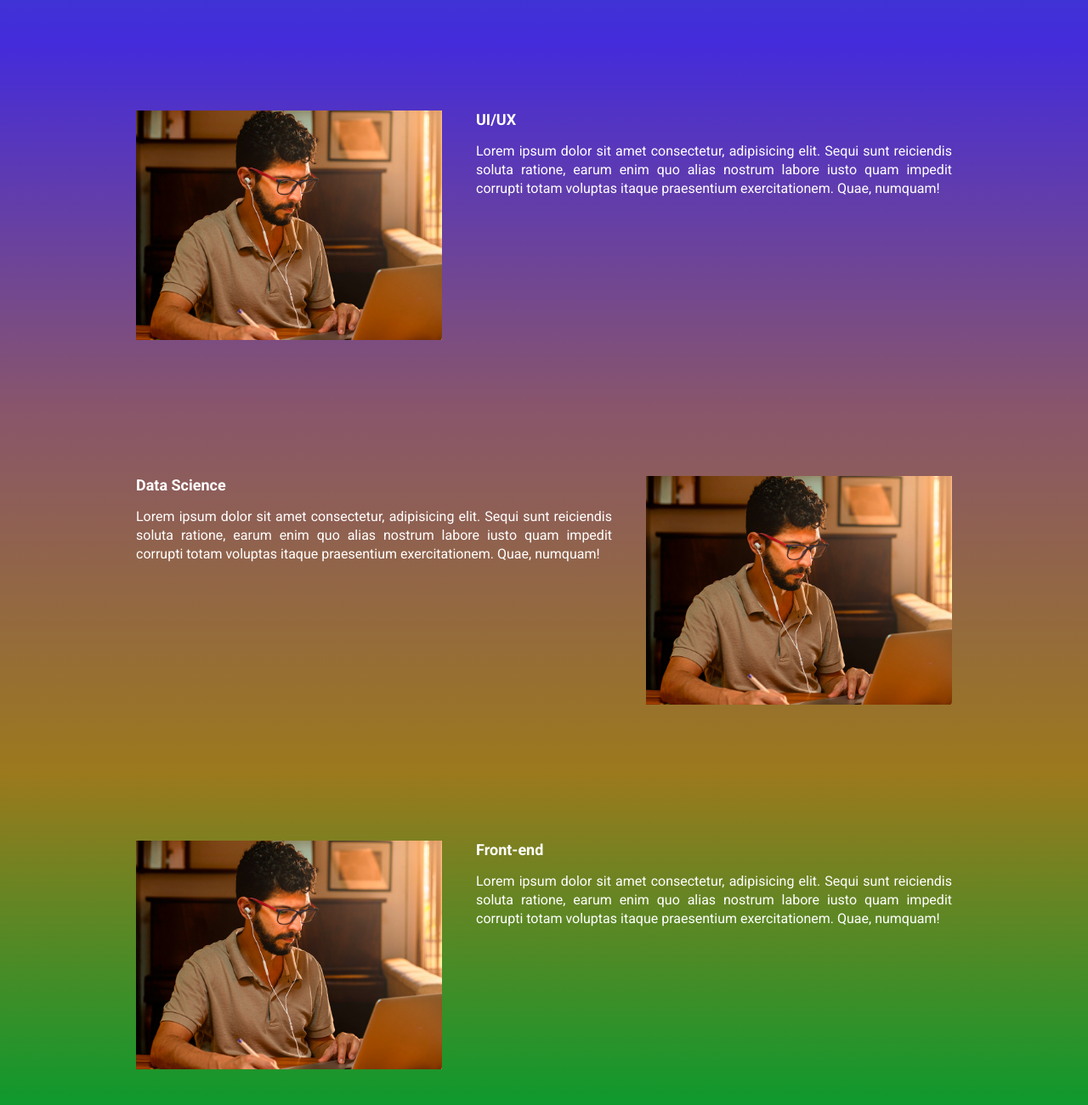
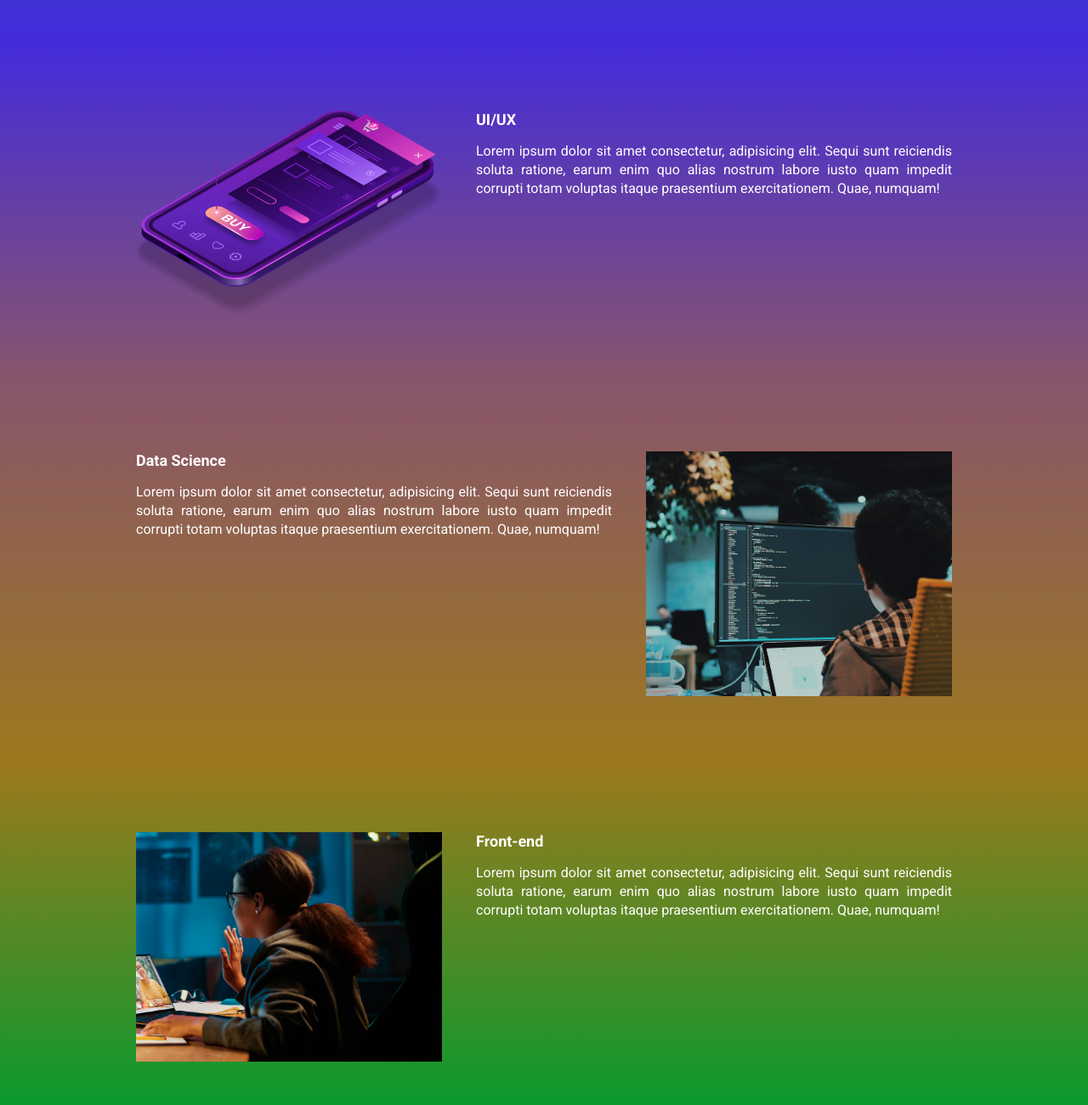
Before and after one commit to LilyDesenv/ebac_tech_talks, a website built with Parcel: page src/index.html in a window 1280 px wide. Shown: the part 940-2240 px from the top of the page at 85% size. Built offline with nearby package versions, Linux system fonts and the light colour scheme.

Commit message:
ajuste das imagens das sessões

```diff
--- a/src/index.html
+++ b/src/index.html
@@ -57,7 +57,7 @@
                 <h2 class="event__details__tittle">UI/UX</h2>
                 <p class="event__details__description">Lorem ipsum dolor sit amet consectetur, adipisicing elit. Sequi sunt reiciendis soluta ratione, earum enim quo alias nostrum labore iusto quam impedit corrupti totam voluptas itaque praesentium exercitationem. Quae, numquam!</p>
             </div>
-            <img class="event__image" src="./images/frontend.png" alt="Front-end">
+            <img class="event__image" src="./images/ui-ux.png" alt="Front-end">
         </div>
     </section>
 
@@ -67,7 +67,7 @@
                 <h2 class="event__details__tittle">Data Science</h2>
                 <p class="event__details__description">Lorem ipsum dolor sit amet consectetur, adipisicing elit. Sequi sunt reiciendis soluta ratione, earum enim quo alias nostrum labore iusto quam impedit corrupti totam voluptas itaque praesentium exercitationem. Quae, numquam!</p>
             </div>
-            <img class="event__image" src="./images/frontend.png" alt="Front-end">
+            <img class="event__image" src="./images/data.png" alt="Front-end">
         </div>
     </section>
 
@@ -77,7 +77,7 @@
                 <h2 class="event__details__tittle">Front-end</h2>
                 <p class="event__details__description">Lorem ipsum dolor sit amet consectetur, adipisicing elit. Sequi sunt reiciendis soluta ratione, earum enim quo alias nostrum labore iusto quam impedit corrupti totam voluptas itaque praesentium exercitationem. Quae, numquam!</p>
             </div>
-            <img class="event__image" src="./images/frontend.png" alt="Back-end">
+            <img class="event__image" src="./images/backend.png" alt="Back-end">
 
         </div>
     </section>
```
